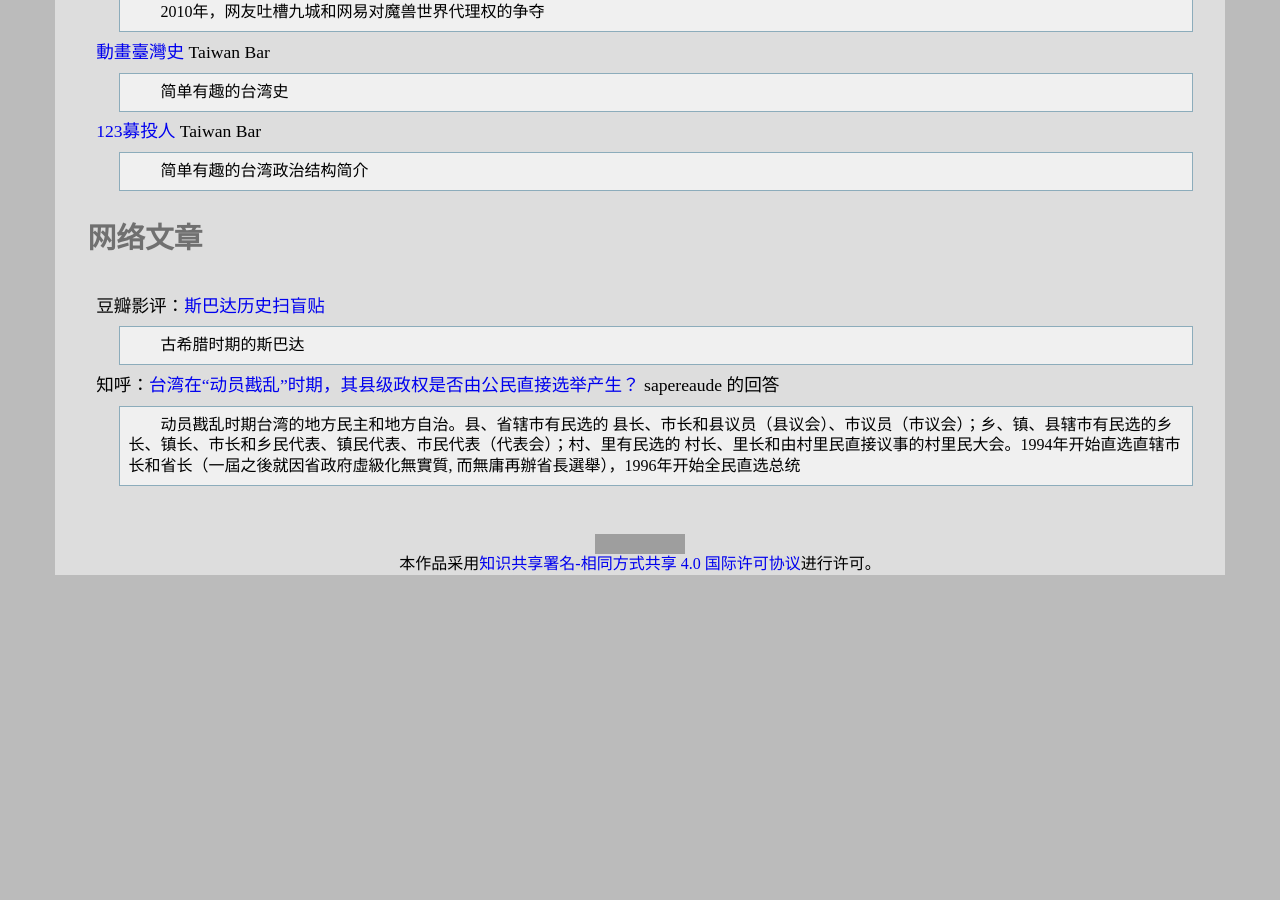
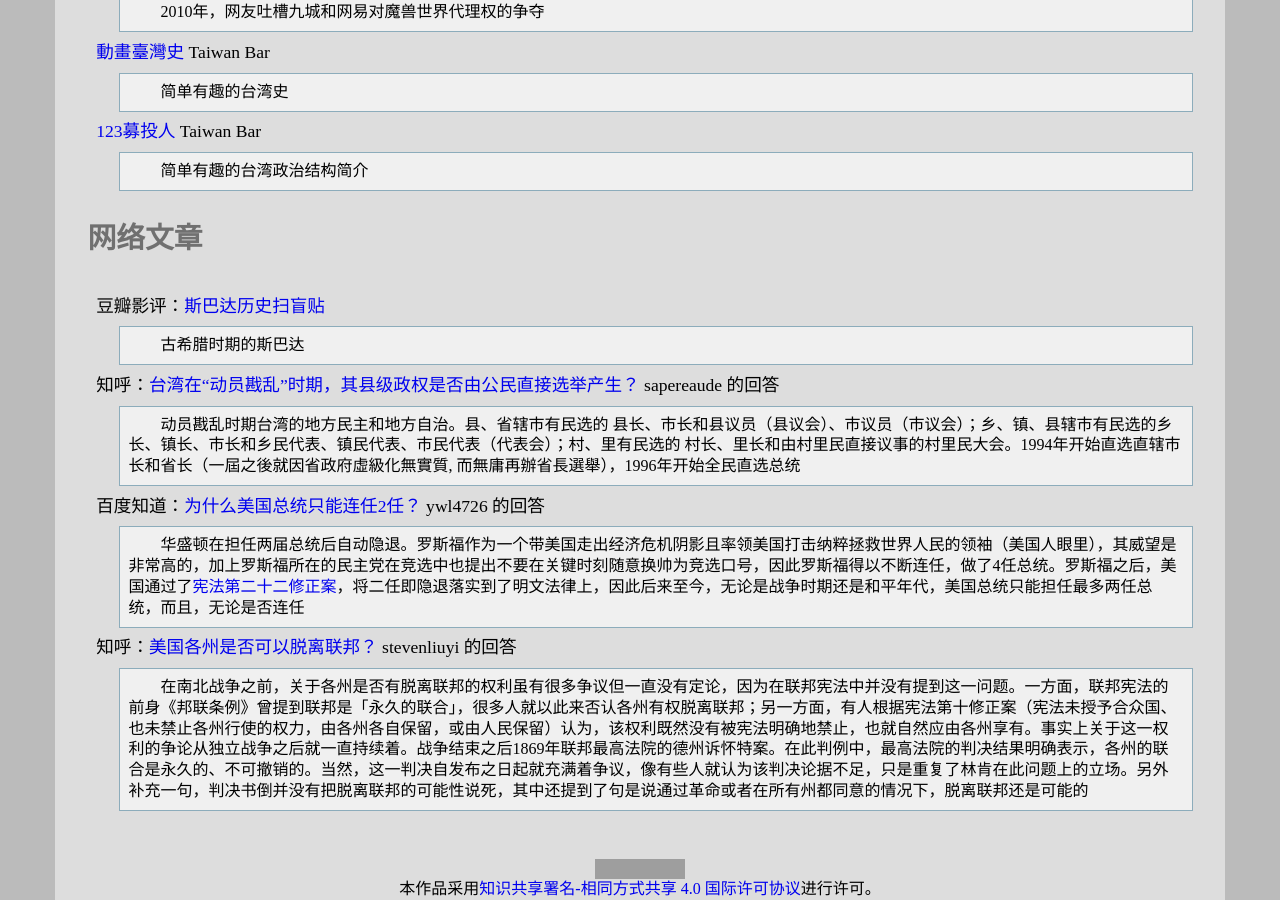
Before and after one commit to leiqin/leiqin.github.io, a Jekyll site: the page built from shoucang/history.markdown, in a window 1280 px wide and 900 px high, scrolled down 3472 px. Built offline with Jekyll 4.4.1, drawn with Linux system fonts in a browser that asks for light colours; comment, search, counter and statistics services are not loaded; before the commit the page ends 4047 px from its top, so only the background shows below that; grey boxes are pictures that could not be loaded.

Commit message:
+ 添加以史为镜：美国各州是否可以脱离联邦？

```diff
--- a/shoucang/history.markdown
+++ b/shoucang/history.markdown
@@ -116,5 +116,11 @@ NHK纪录片：年轻人的“反叛” 香港占中75天
 豆瓣影评：[斯巴达历史扫盲贴](http://movie.douban.com/review/1139082/)
 :	古希腊时期的斯巴达
 
-知呼：[台湾在“动员戡乱”时期，其县级政权是否由公民直接选举产生？](https://www.zhihu.com/question/20735760) sapereaude 的回答
+知呼：[台湾在“动员戡乱”时期，其县级政权是否由公民直接选举产生？](https://www.zhihu.com/question/20735760/answer/16216513) sapereaude 的回答
 :	动员戡乱时期台湾的地方民主和地方自治。县、省辖市有民选的 县长、市长和县议员（县议会）、市议员（市议会）；乡、镇、县辖市有民选的乡长、镇长、市长和乡民代表、镇民代表、市民代表（代表会）；村、里有民选的 村长、里长和由村里民直接议事的村里民大会。1994年开始直选直辖市长和省长（一屆之後就因省政府虛級化無實質, 而無庸再辦省長選舉），1996年开始全民直选总统
+
+百度知道：[为什么美国总统只能连任2任？](http://zhidao.baidu.com/question/516999047.html) ywl4726 的回答
+:	华盛顿在担任两届总统后自动隐退。罗斯福作为一个带美国走出经济危机阴影且率领美国打击纳粹拯救世界人民的领袖（美国人眼里），其威望是非常高的，加上罗斯福所在的民主党在竞选中也提出不要在关键时刻随意换帅为竞选口号，因此罗斯福得以不断连任，做了4任总统。罗斯福之后，美国通过了[宪法第二十二修正案](https://zh.wikipedia.org/wiki/%E7%BE%8E%E5%9C%8B%E6%86%B2%E6%B3%95%E7%AC%AC%E4%BA%8C%E5%8D%81%E4%BA%8C%E4%BF%AE%E6%AD%A3%E6%A1%88)，将二任即隐退落实到了明文法律上，因此后来至今，无论是战争时期还是和平年代，美国总统只能担任最多两任总统，而且，无论是否连任
+
+知呼：[美国各州是否可以脱离联邦？](https://www.zhihu.com/question/21515760/answer/25105608) stevenliuyi 的回答
+:	在南北战争之前，关于各州是否有脱离联邦的权利虽有很多争议但一直没有定论，因为在联邦宪法中并没有提到这一问题。一方面，联邦宪法的前身《邦联条例》曾提到联邦是「永久的联合」，很多人就以此来否认各州有权脱离联邦；另一方面，有人根据宪法第十修正案（宪法未授予合众国、也未禁止各州行使的权力，由各州各自保留，或由人民保留）认为，该权利既然没有被宪法明确地禁止，也就自然应由各州享有。事实上关于这一权利的争论从独立战争之后就一直持续着。战争结束之后1869年联邦最高法院的德州诉怀特案。在此判例中，最高法院的判决结果明确表示，各州的联合是永久的、不可撤销的。当然，这一判决自发布之日起就充满着争议，像有些人就认为该判决论据不足，只是重复了林肯在此问题上的立场。另外补充一句，判决书倒并没有把脱离联邦的可能性说死，其中还提到了句是说通过革命或者在所有州都同意的情况下，脱离联邦还是可能的
```
